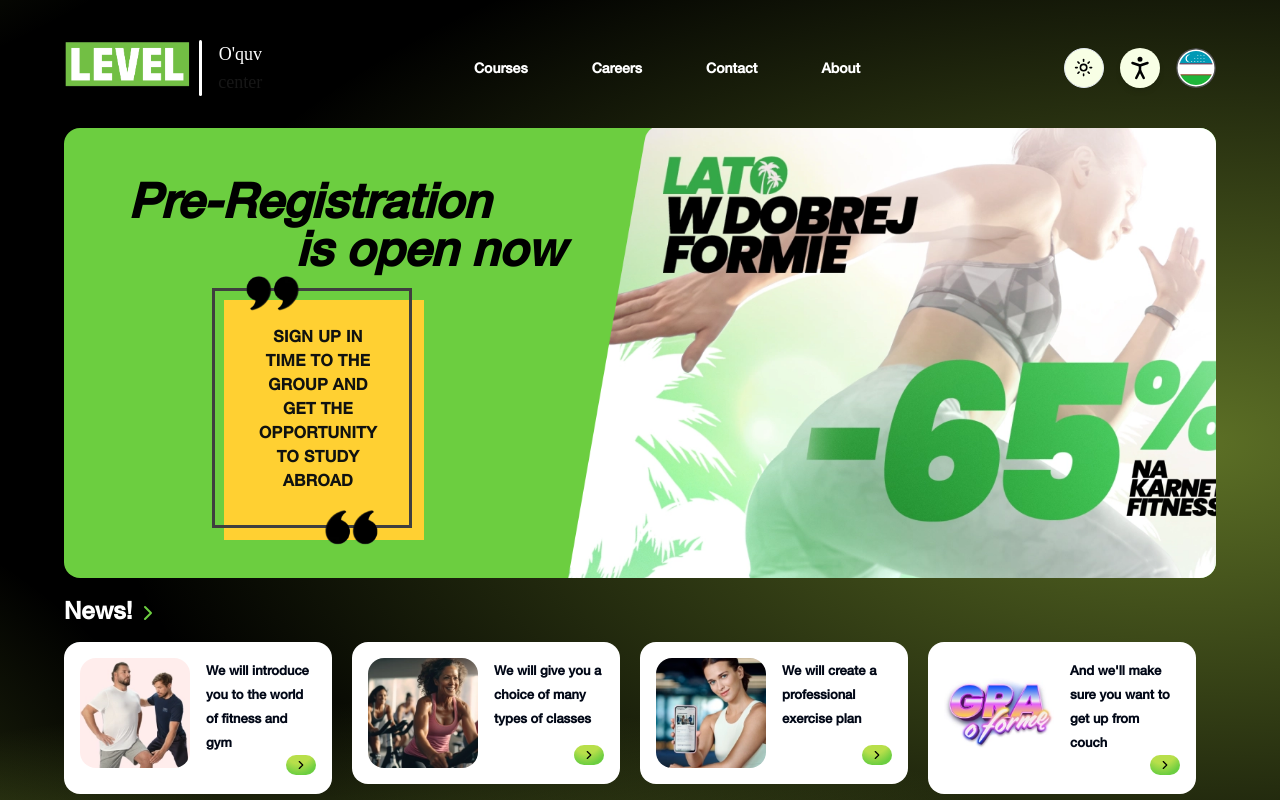
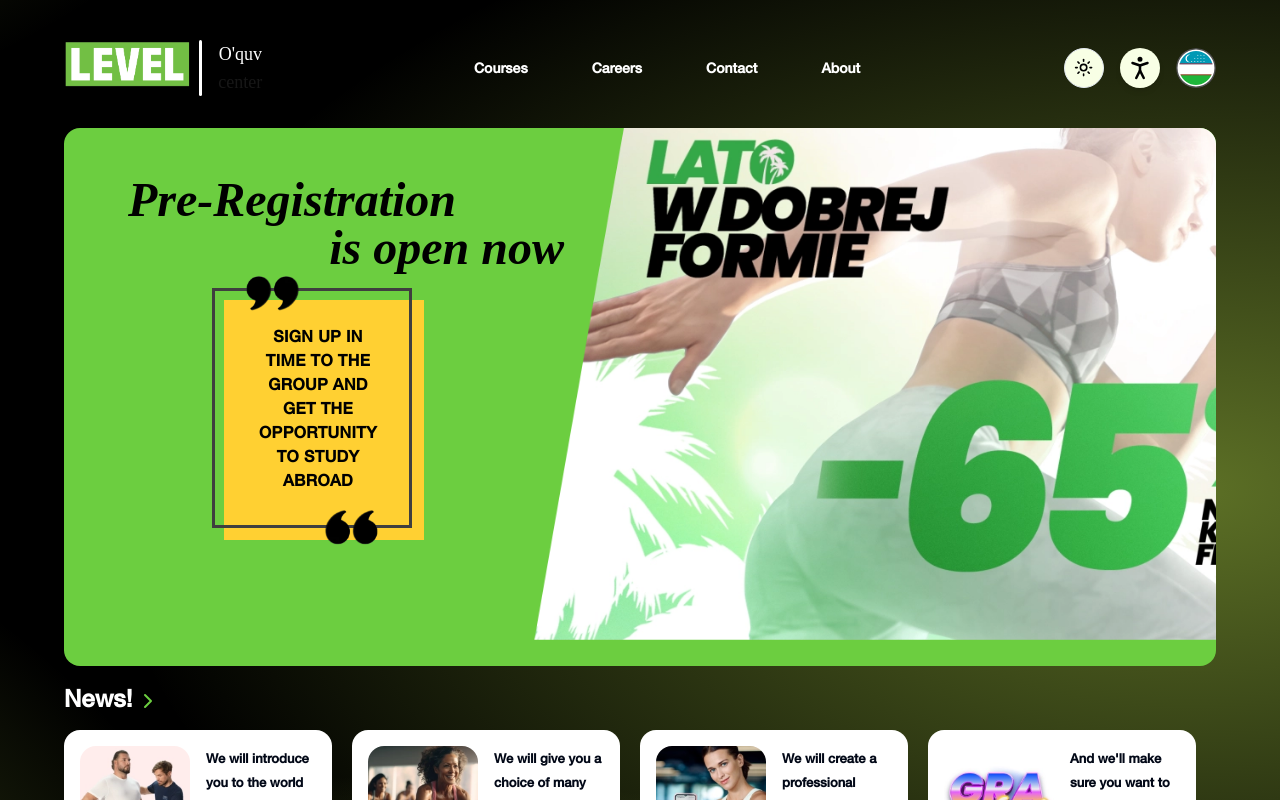
Before and after one commit to tidalu/level-u, a Next.js app: page / in a window 1280 px wide. Shown: the top 800 px of the page. Built offline with nearby package versions, Linux system fonts and the light colour scheme; a web font is replaced by a local one.

Commit message:
modiff: change images, responsiveness

```diff
--- a/components/landing-banner.tsx
+++ b/components/landing-banner.tsx
@@ -5,17 +5,18 @@ import HomeBlogList from './home-blogList';
 import { Button } from './ui/button';
 import { data } from '@/data';
 import Forms from './Forms';
+import { TextGenerateEffect } from './ui/text-generate-effect';
 
 const LandingBanner = () => {
   return (
     <div className="  homeBanner pt-32 pb-12 rounded-b-3xl px-5 lg:px-16 relative overflow-hidden 3xl:mx-32  ">
-      <div className=" relative rounded-2xl overflow-hidden  md:h-[450px] grid grid-cols-12 bg-[#6cce40] mx-auto">
-        <div className=" text-white p-6 lg:py-12 lg:pl-16 col-span-12 md:col-span-5">
+      <div className=" relative rounded-2xl overflow-hidden   md:min-h-[450px] grid grid-cols-12 bg-[#6cce40] mx-auto">
+        <div className=" text-white p-6 lg:py-12 lg:pl-16 col-span-12 md:col-span-5 ">
           <div className="w-full ">
-            <p className="text-4xl text-left text-black xl:text-5xl 2xl:text-6xl font-extrabold leading-snug italic dark:text-">
+            <p className="text-4xl text-left text-black xl:text-5xl 2xl:text-6xl font-extrabold leading-snug italic apply-font-o ">
               Pre-Registration
             </p>
-            <p className="text-4xl text-right lg:-mr-8 xl:text-5xl 2xl:text-6xl xl:-mr-11 text-black font-extrabold leading-snug italic ">
+            <p className="text-4xl text-right lg:-mr-8 xl:text-5xl 2xl:text-6xl xl:-mr-11 text-black font-extrabold leading-snug italic apply-font-o ">
               is open now
             </p>
           </div>
@@ -41,15 +42,16 @@ const LandingBanner = () => {
                   className="stroke-cyan-700"
                 />
               </div>
-              <p className="text-[#101210] text-wrap text-center p-7 pl-10 font-bold  tracking-wide h-full flex justify-center items-center">
+              <p className="apply-font-otext-[#101210] text-wrap text-center p-7 pl-10 font-bold  tracking-wide h-full flex justify-center items-center text-black">
                 SIGN UP IN TIME TO THE GROUP AND GET THE OPPORTUNITY TO STUDY
                 ABROAD
               </p>
             </div>
           </div>
+          <div className="h-[50px]"></div>
         </div>
 
-        <div className="bg-[url('/desk_home-banner.webp')] h-[500px] bg-no-repeat bg-cover relative -top-[26px] -right-6 hidden md:block md:col-span-7"></div>
+        <div className="bg-[url('/desk_home-banner.webp')] md:h-[100%] scale-110 bg-no-repeat bg-cover relative -top-[26px] -right-6 hidden md:block md:col-span-7"></div>
 
         <div className=" col-span-12 md:hidden">
           <img src="/mobile_home-banner.webp" />
```
